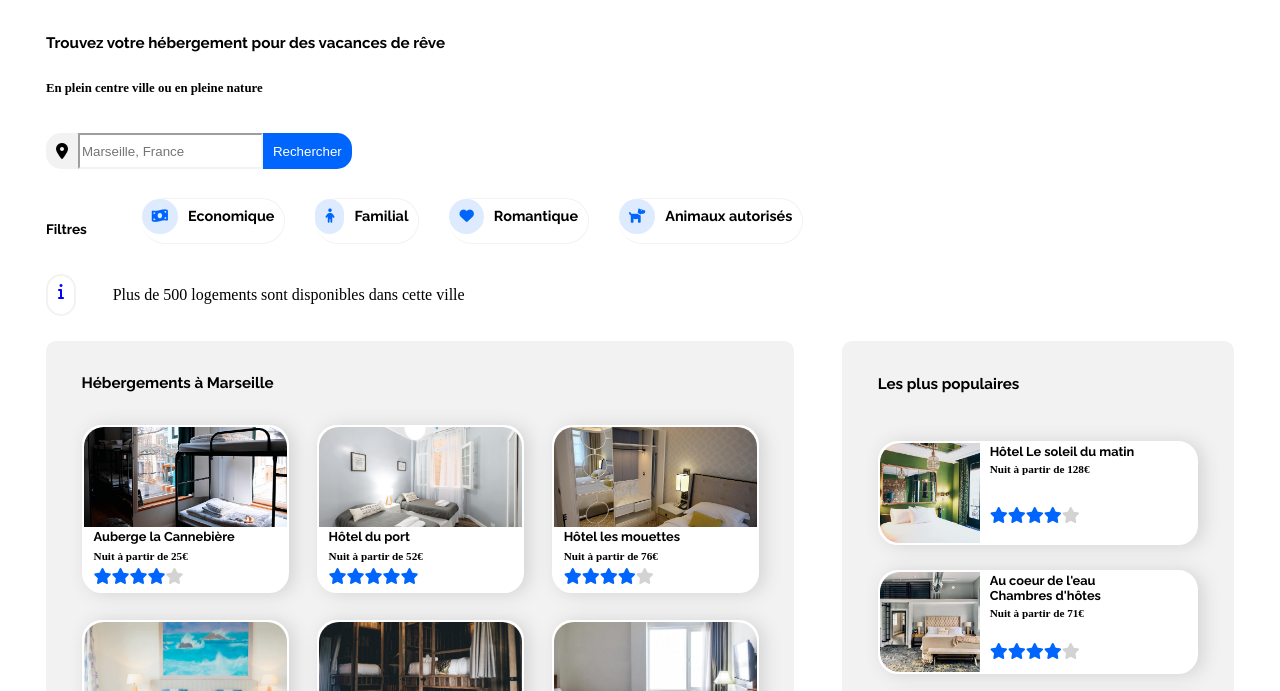
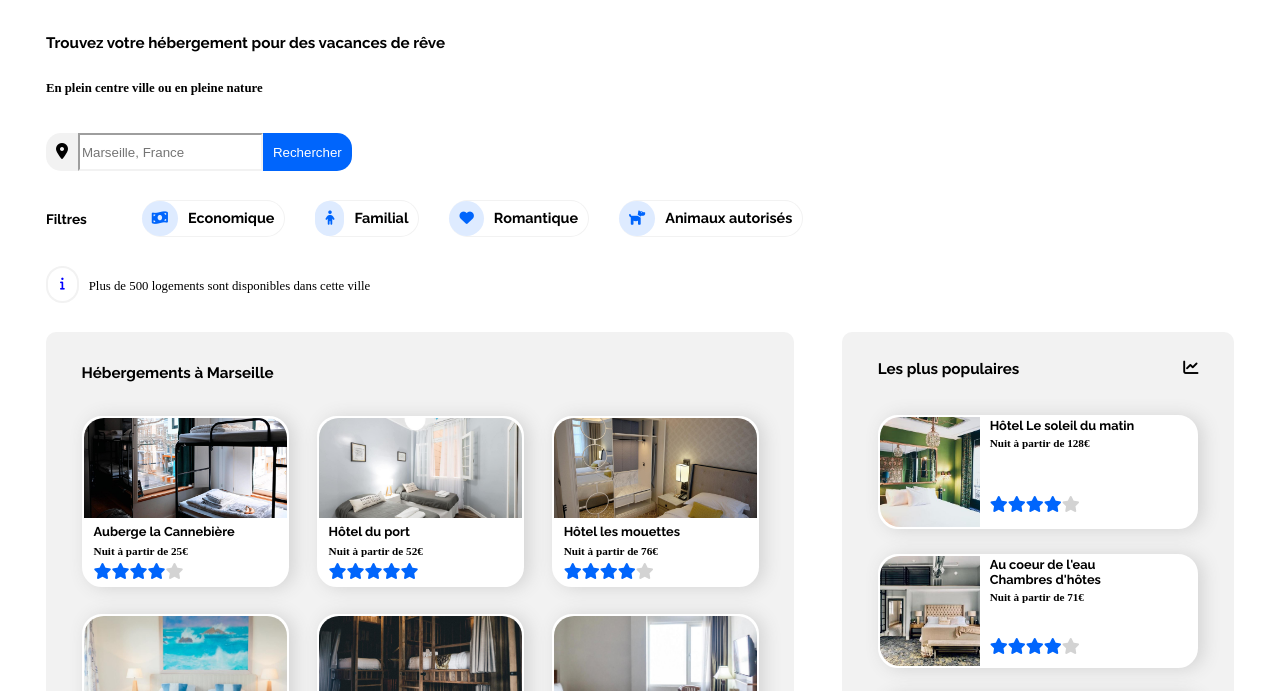
Before and after one commit to solennetardy/SolenneTardy_2_10112020, a plain HTML site: page index.html in a window 1280 px wide. Shown: the part 62-753 px from the top of the page. Drawn offline with Linux system fonts and the light colour scheme; a web font is replaced by a local one.

Commit message:
version ordinateur modifie corrige

```diff
--- a/index.html
+++ b/index.html
@@ -1,9 +1,11 @@
+<!DOCTYPE html>
 <html lang="en">
 <head>
     <meta charset="UTF-8">
     <meta name="viewport" content="width=device-width, initial-scale=1.0">
     <title>Document</title>
     <link rel="stylesheet" href="reservia.css">
+    <link rel="stylesheet" media="screen and (max-width:830px)" href="resolutioniphone.css">
     <script src="https://kit.fontawesome.com/e8eecd814e.js" crossorigin="anonymous"></script>
 </head>
 <body>
@@ -11,8 +13,8 @@
         <img src="images/logo/Reservia.svg" alt="logoreservia">
         <nav>
             <ul id="menu">
-                <li><a href="#tousleshebergements">Hébergements</a></li>
-                <li><a href="#activitesamarseille">Activités</a></li>
+                <li id="hebe"><a href="#tousleshebergements">Hébergements</a></li>
+                <li id="acti"><a href="#activitesamarseille">Activités</a></li>
                 <li id="inscrire"><a href="#">S'inscrire</a></li>
             </ul>
         </nav>
@@ -163,7 +165,7 @@
         </div>
 
         <aside class="lespopulaires">
-            <h3>Les plus populaires </h3>
+            <h3>Les plus populaires <i class="fas fa-chart-line"></i></h3>
             <section class="toussmalls">
                 <section class="small">
                     <a href="#">
@@ -300,6 +302,7 @@
                 Charte qualité
             </br>
                 Soumettre votre hôtel
+            </h5>
         </div>
         <div id="assistance">
             <h4>
@@ -309,6 +312,7 @@
                 Centre d'aide
             </br>
                 Nous contacter
+            </h5>
         </div>
     </footer>
 </body>
--- a/reservia.css
+++ b/reservia.css
@@ -53,9 +53,7 @@ a
 
 #menu a
 {
-    text-decoration: none;
     padding: 10px;
-    color: black;
     font-family: 'Ralewaynormal';
     font-size: 0.9em;
 }
@@ -135,16 +133,29 @@ input
     margin: 0% 3%;
 }
 
+#lignefiltres
+{
+    font-family: 'RalewayBold';
+    font-size: 0.9em;
+    display: flex;
+    justify-content: flex-start;
+    margin-left: 3%;
+    font-weight: bold;
+}
+
 #filtres
 {
     display: flex;
     flex-wrap: wrap;
-    font-weight: bold;
+}
+
+#lignefiltres h3
+{
+    padding-top: 0.2em;
 }
 
 #filtres li
 {
-    vertical-align: bottom;
     margin: 15px;
     border-top: 1px solid #F2F2F2;
     border-right: 1px solid #F2F2F2;
@@ -162,33 +173,6 @@ input
     margin-right: 10px;
 }
 
-#lignefiltres h3
-{
-    padding-top: 15px;
-}
-
-#filtres ul
-{
-    padding: 0px;
-    margin: auto;
-}
-
-#lignefiltres
-{
-    font-family: 'RalewayBold';
-    font-size: 0.9em;
-    display: flex;
-    justify-content: flex-start;
-    margin-left: 3%;
-}
-
-#filtres a
-{
-    text-decoration: none;
-    color: black;
-    font-weight: bold;
-}
-
 #filtres a:hover
 {
     text-decoration: underline;
@@ -200,21 +184,21 @@ input
     justify-content: flex-start;
     margin-left: 3%;
     margin-bottom: 2%;
-
+    font-family: 'RalewayLight';
+    font-size: 0.8em;
 }
 
-#bulleinfo
+#bulleinfo i
 {
     border: 2px #F2F2F2 solid;
-    border-radius: 60px;
-    padding: 7px 10px 5px 10px;
+    border-radius: 80px;
+    padding: 10px 12px 10px 12px;
     color: blue;
-    margin-right: 2%;
 }
 
 #info p
 {
-    margin: 1%;
+    padding-left: 10px;
 }
 
 #tousleshebergements
@@ -248,6 +232,12 @@ input
     justify-content: space-around;
     flex-direction: column;
     padding: 1% 3%;
+}
+
+.lespopulaires h3
+{
+    display: flex;
+    justify-content: space-between;
 }
 
 .medium
@@ -300,6 +290,7 @@ input
     border: 2px white solid;
     border-radius: 20px;
     width: auto;
+    height: 110px;
     margin: 4% 0%;
     box-shadow: 5px 1px 18px lightgrey;
 }
@@ -307,13 +298,12 @@ input
 .small a
 {
     display: flex;
-    justify-content: flex-start;
 }
 
 .small img
 {
     width: 100px;
-    height: 100px;
+    height: 110px;
     border-radius: 20px 0px 0px 20px;
     object-fit: cover;
 }
@@ -335,7 +325,7 @@ input
 
 .toussmalls .stars
 {
-    margin-top: 20%;
+    margin-top: 30%;
 }
 
 #activitesamarseille
@@ -349,7 +339,7 @@ input
     margin-left: 4%;
 }
 
-#vieuxport
+#vieuxport, #fort, #iles, #calanques, #damedelagarde, #longchamp
 {
     box-shadow: 5px 1px 18px lightgrey;
     border-radius: 20px;
@@ -371,12 +361,6 @@ input
     flex-direction: column;
 }
 
-#fort
-{
-    border-radius: 20px;
-    box-shadow: 5px 1px 18px lightgrey;
-}
-
 #fort img
 {
     height: 130px;
@@ -385,26 +369,12 @@ input
     border-radius: 20px 20px 0 0;
 }
 
-#iles
-{
-    border-radius: 20px;
-    box-shadow: 5px 1px 18px lightgrey;
-}
-
 #iles img
 {
     height: 100px;
     width: 215px;
     object-fit: cover;
     border-radius: 20px 20px 0 0;
-}
-
-#calanques
-{
-    box-shadow: 5px 1px 18px lightgrey;
-    border-radius: 20px;
-    width: auto;
-
 }
 
 #calanques img
@@ -422,26 +392,12 @@ input
     flex-direction: column;
 }
 
-#damedelagarde
-{
-    box-shadow: 5px 1px 18px lightgrey;
-    border-radius: 20px;
-    width: auto;
-}
-
 #damedelagarde img
 {
     height: 100px;
     width: 215px;
     object-fit: cover;
     border-radius: 20px 20px 0 0;
-}
-
-#longchamp
-{
-    box-shadow: 5px 1px 18px lightgrey;
-    border-radius: 20px;
-    width: auto;
 }
 
 #longchamp img
```
